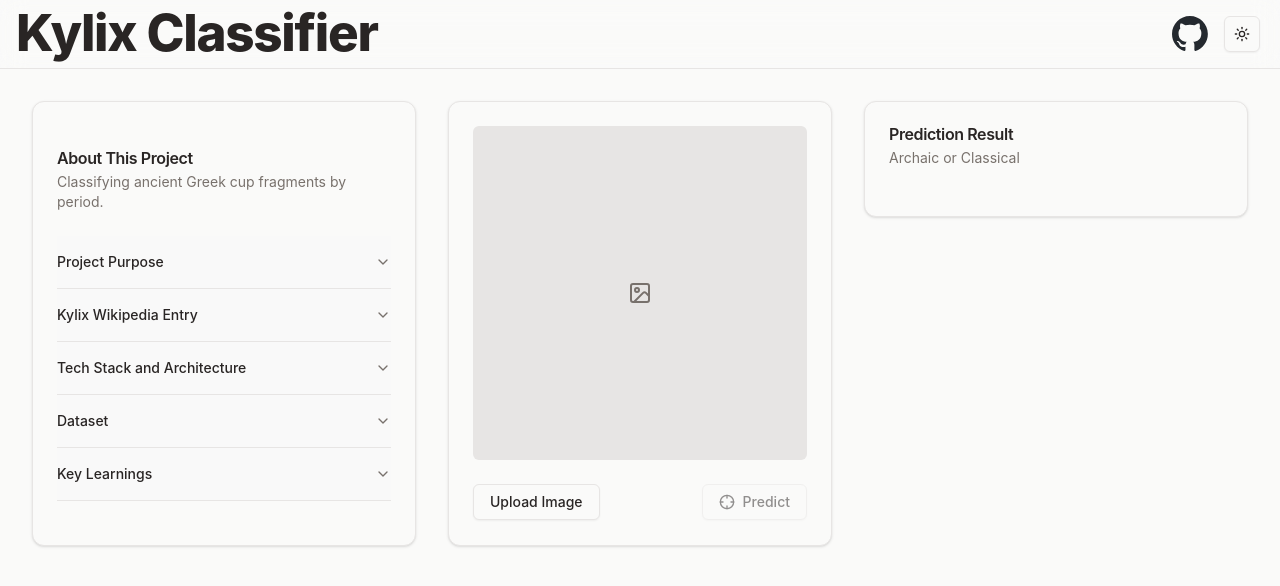
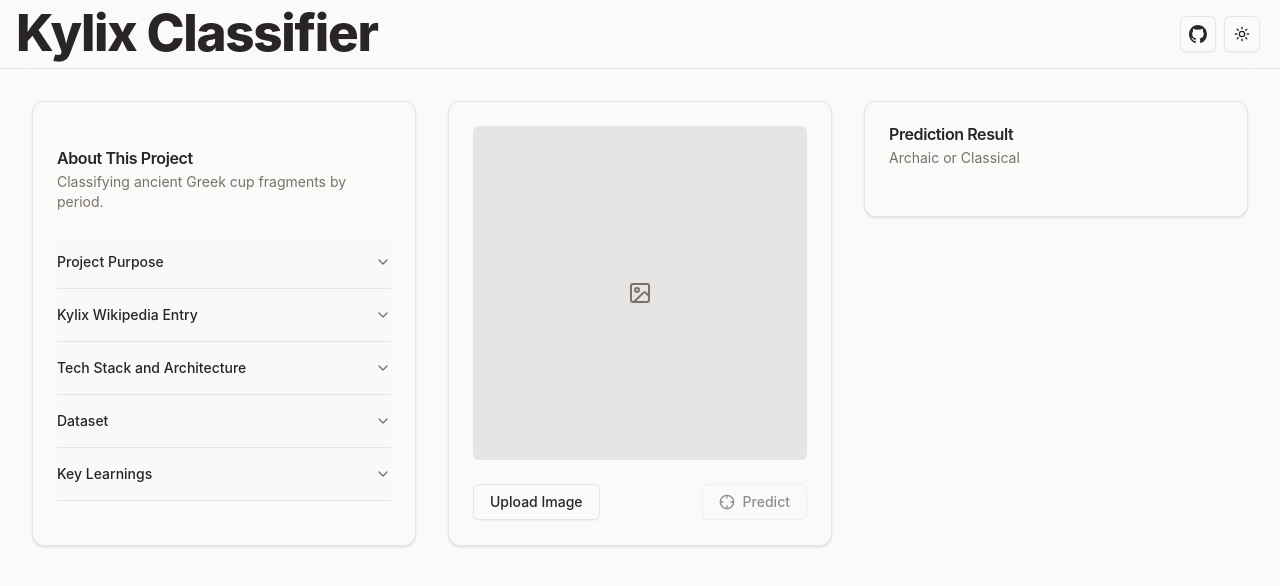
Before and after one commit to japerc/kylix, a React (Vite) app: page / in a window 1280 px wide. Shown: the top 586 px of the page. Built offline with nearby package versions, Linux system fonts and the light colour scheme.

Commit message:
Style github link button

```diff
--- a/src/App.tsx
+++ b/src/App.tsx
@@ -13,8 +13,7 @@ function App() {
   const [predictionConfidence, setPredictionConfidence] = useState<number | null>(null);
 
   return (
-    <ThemeProvider defaultTheme="system" storageKey="vite-ui-theme">
-
+    <ThemeProvider defaultTheme="light" storageKey="vite-ui-theme">
       <div className="flex flex-col h-screen w-screen bg-background">
         <Header />
         <div className="p-8 gap-8 flex flex-col md:flex-row justify-between items-start items-justify bg-background">
--- a/src/components/header-component.tsx
+++ b/src/components/header-component.tsx
@@ -1,16 +1,24 @@
 import { ModeToggle } from "@/components/mode-toggle";
+import { Button } from "@/components/ui/button"
+
 
 const Header: React.FC = () => {
+
   return (
     <div className="sticky top-0 flex flex-wrap pt-1 pb-2 pl-2 sm:pl-4 w-full z-10 bg-transparent backdrop-blur-md justify-between border-b" >
       <h1 className="text-left text-foreground font-extrabold tracking-tight">Kylix Classifier</h1>
-      <div className="flex flex-row gap-4 h-[3.2em] pt-3 pb-1 pr-2 md:pr-5">
-        <a href="https://github.com/japerc/kylix-app" target="_blank" rel="noopener noreferrer" className="flex">
-          <img src="/github-mark.svg" alt="Invertocat Logo" />
-        </a>
+      <div className="flex flex-row gap-2 h-[3.2em] pt-3 pb-1 pr-2 md:pr-5">
+        <a href="https://github.com/japerc/kylix-app" target="_blank" rel="noopener noreferrer" >
+          <Button variant="outline" size="icon" className="flex p-2">
+            <div className="relative flex">
+              <img src="/github-mark-white.svg" alt="Invertocat Logo White" className="scale-0 dark:scale-100" />
+              <img src="/github-mark.svg" alt="Invertocat Logo" className="absolute scale-100 dark:scale-0" />
+            </div>
+          </Button>
+        </a >
         <ModeToggle />
       </div>
-    </div>
+    </div >
   );
 };
 
```
Also changed, not shown: public/github-mark-white.svg (added).
